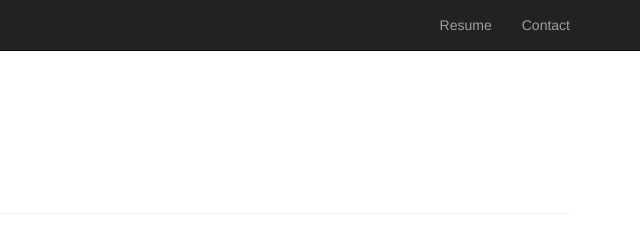
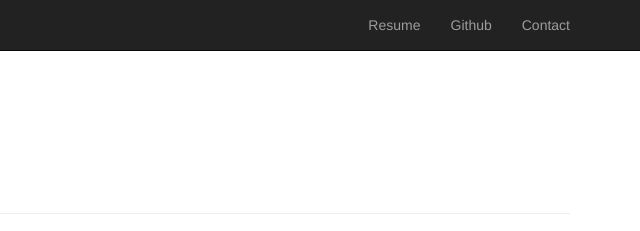
Before and after one commit to jinsuh/portfolio, a website: page templates/contact.html in a window 1280 px wide. Shown: the top 231 px of the page, 640-1280 px from the left. Drawn offline with nearby package versions, Linux system fonts and the light colour scheme; files that its build step writes are made by us from their sources; files whose address does not match are found by name.

Commit message:
updated resume and added github

```diff
--- a/templates/contact.html
+++ b/templates/contact.html
@@ -24,6 +24,7 @@
             <div class="navbar-collapse collapse">
                 <ul class="nav navbar-nav navbar-right">
                     <li><a href="./files/compsci_jin_resume.pdf">Resume</a></li>
+                    <li><a href="https://github.com/suhongjin94/">Github</a></li>
                     <li><a href="/contact">Contact</a></li>
                 </ul>
             </div>
```
Also changed, not shown: templates/index.html (+1 -0 lines), templates/tictactoe.html (+1 -0 lines), 1 other file.
